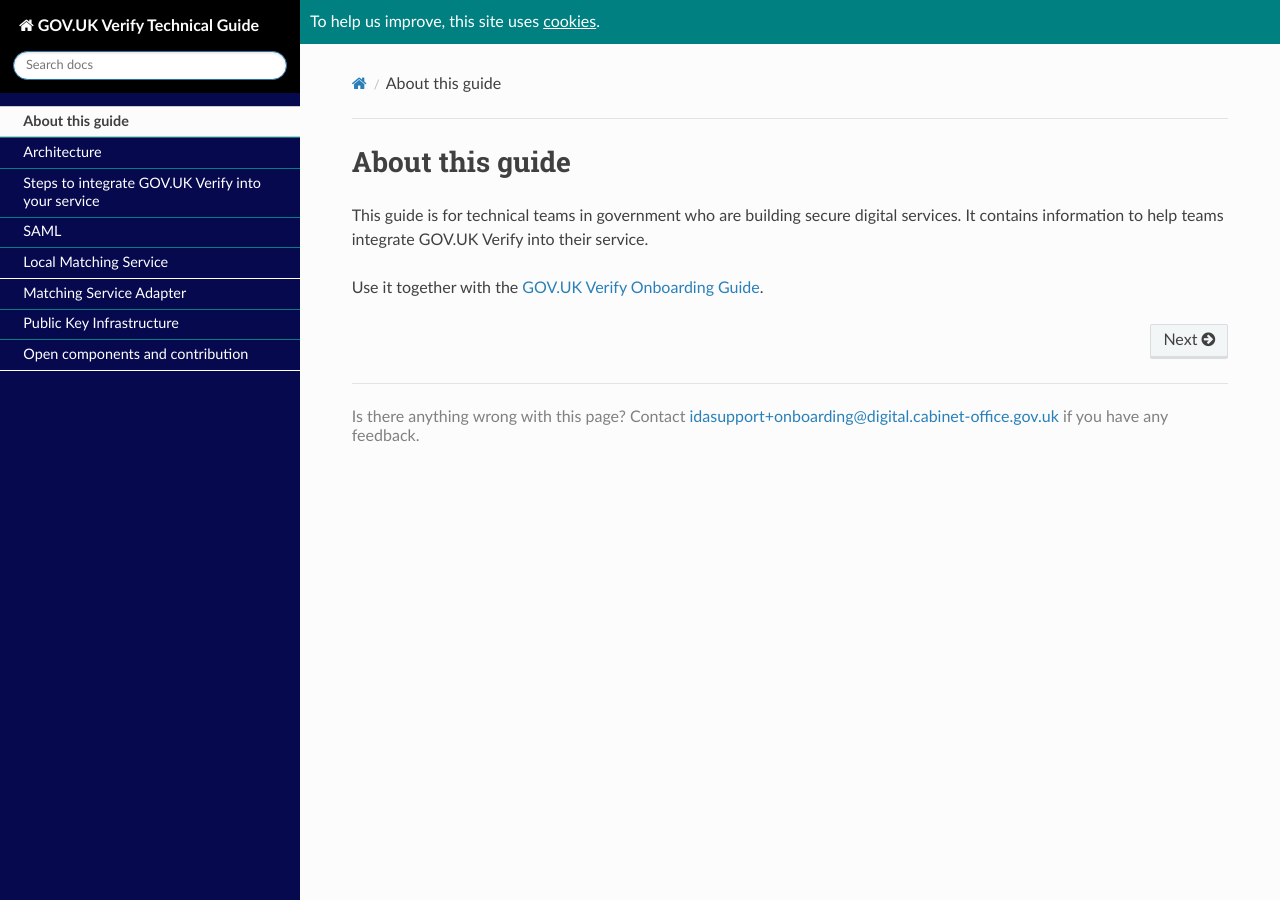
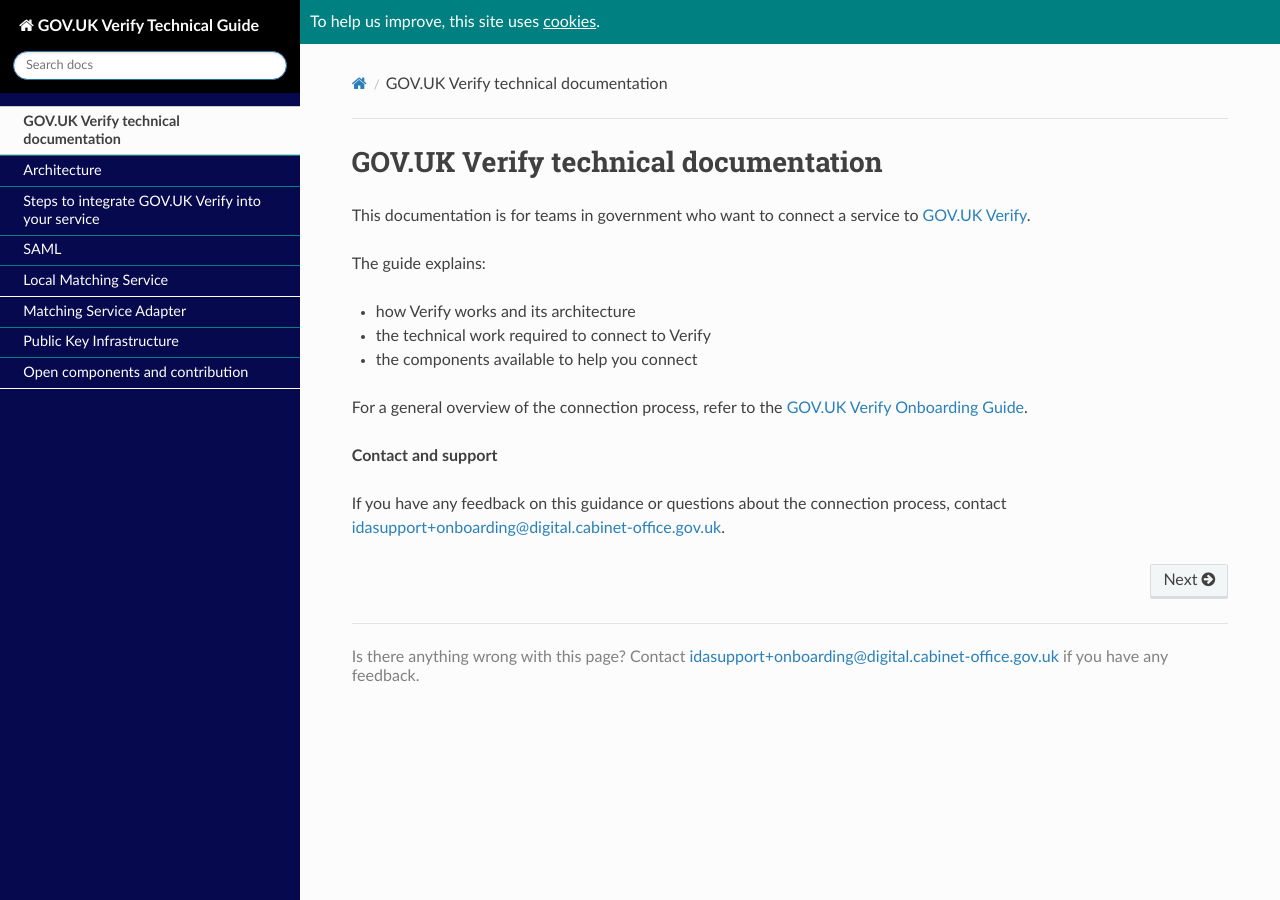
Before and after one commit to alphagov/rp-onboarding-tech-docs, a Sphinx documentation site: the page built from source/index.rst, in a window 1280 px wide and 900 px high. Built offline with Sphinx 7.4.7 and the Read the Docs theme 2.0.0, drawn with Linux system fonts in a browser that asks for light colours; nearby versions of some CDN libraries; pages that are not in the unit, such as notebooks, are missing from menus; comment, search, counter and statistics services are not loaded.

Commit message:
BAU: Clarify user and contents of this guide
Added summary of contents and intended user to make it easier for users to determine if this guidance is appropriate for them.

```diff
--- a/source/index.rst
+++ b/source/index.rst
@@ -1,11 +1,21 @@
 .. _index:
 
-About this guide
-=============================================
+GOV.UK Verify technical documentation
+========================================
 
-This guide is for technical teams in government who are building secure digital services. It contains information to help teams integrate GOV.UK Verify into their service.
+This documentation is for teams in government who want to connect a service to `GOV.UK Verify <https://govuk-verify.cloudapps.digital/>`_.
 
-Use it together with the `GOV.UK Verify Onboarding Guide <http://alphagov.github.io/identity-assurance-documentation/#>`_.
+The guide explains:
+
+- how Verify works and its architecture
+- the technical work required to connect to Verify
+- the components available to help you connect
+
+For a general overview of the connection process, refer to the `GOV.UK Verify Onboarding Guide <http://alphagov.github.io/identity-assurance-documentation/>`_.
+
+**Contact and support**
+
+If you have any feedback on this guidance or questions about the connection process, contact idasupport+onboarding@digital.cabinet-office.gov.uk.
 
 
 .. toctree::
```
